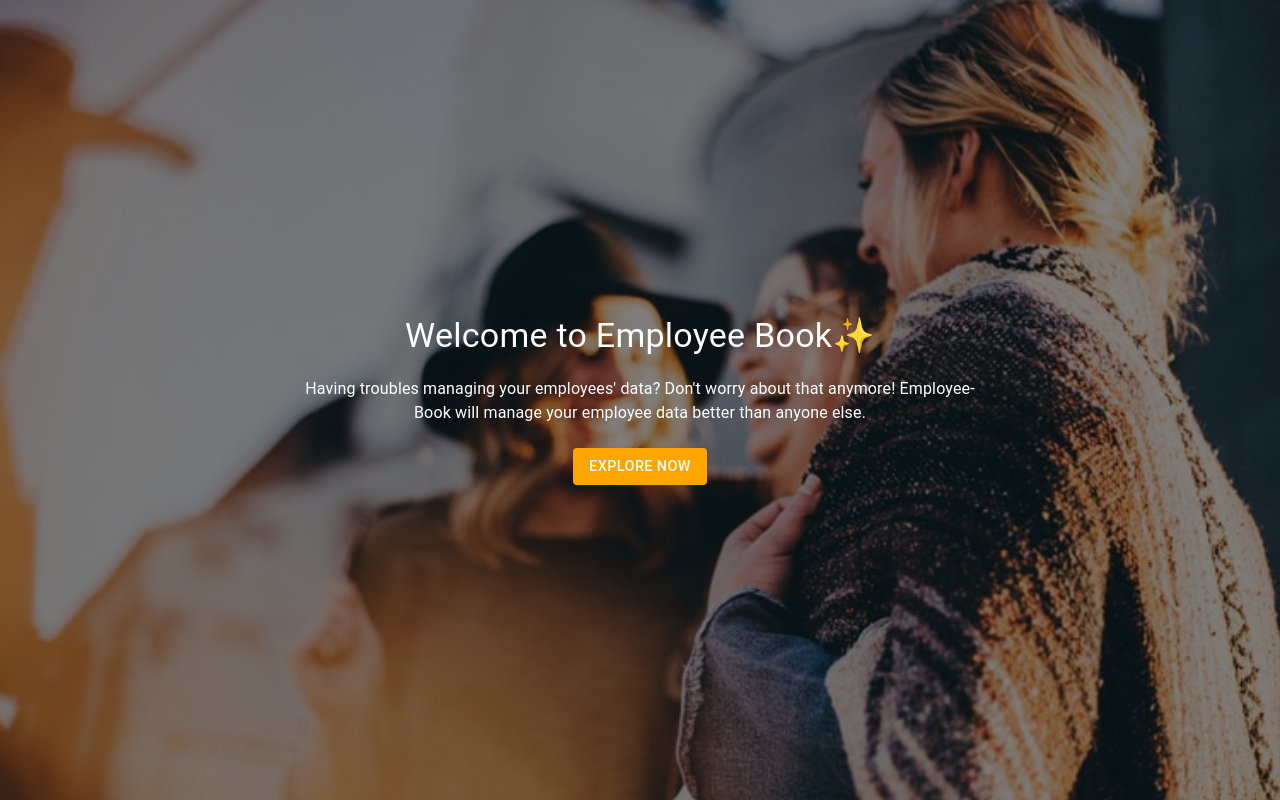
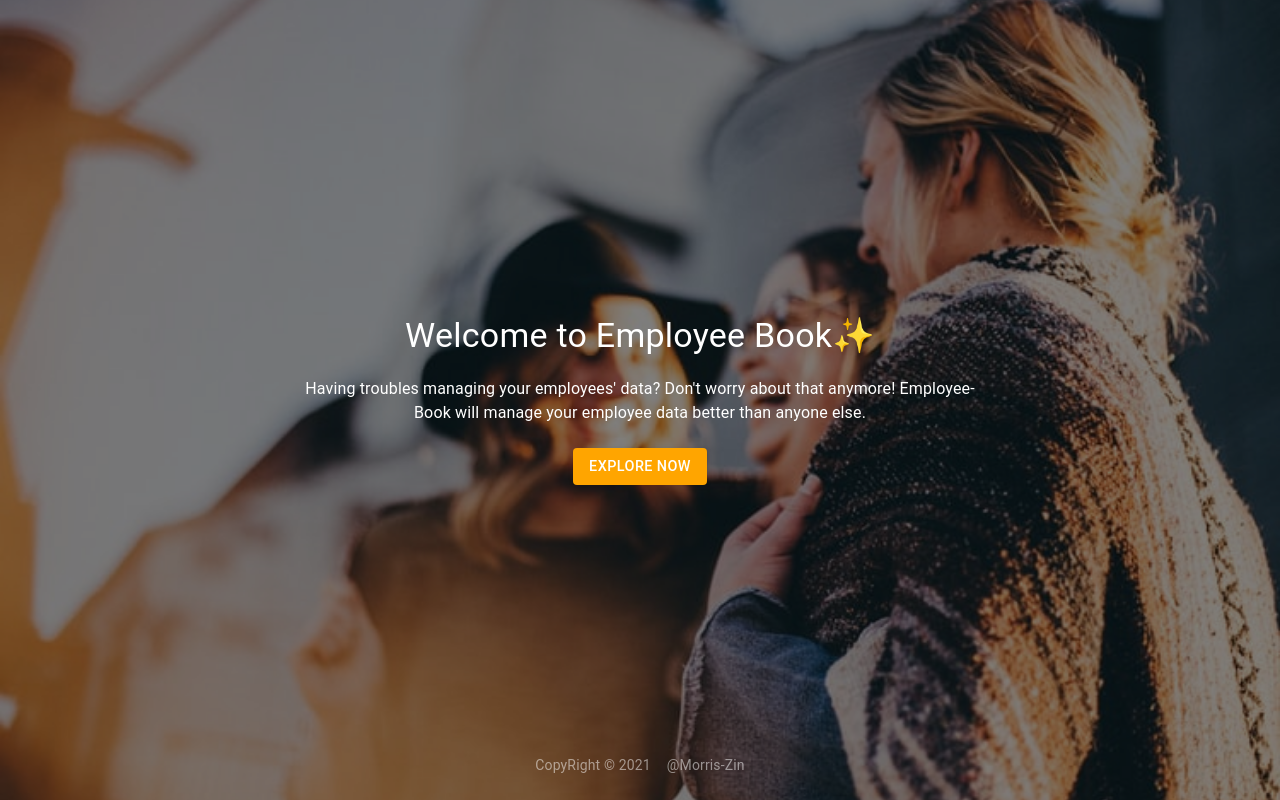
Before and after one commit to Morris-Zin/Employee-Book, a React (Create React App) app in the folder client/: page / in a window 1280 px wide. Built offline with nearby package versions, Linux system fonts and the light colour scheme.

Commit message:
Added footer

```diff
--- a/client/src/components/LandingPage/LandingPage.js
+++ b/client/src/components/LandingPage/LandingPage.js
@@ -3,6 +3,7 @@ import { Button, Typography } from "@material-ui/core";
 import { Link } from "react-router-dom";
 import LandingImage from "../../images/landingImage.jfif";
 import useStyles from "./styles";
+import CopyRight from "../utils/CopyRight";
 
 const LandingPage = () => {
   const classes = useStyles();
@@ -29,6 +30,10 @@ const LandingPage = () => {
         >
           Explore Now
         </Button>
+        <div className={classes.footer}>
+          <span className={classes.CopyRight}>CopyRight © {new Date().getFullYear()}</span>
+        @Morris-Zin
+        </div>
       </div>
     </div>
   );
--- a/client/src/components/LandingPage/styles.js
+++ b/client/src/components/LandingPage/styles.js
@@ -38,7 +38,20 @@ const useStyles = makeStyles((theme) => ({
     fontSize: '0.9rem',
     '&:hover': {
      background: '#ff8c00'
-    }
+    },
   },
+  footer: {
+    display: 'flex',
+    justifyContent: 'center',
+    position: "absolute",
+    bottom: '15px',
+    left: '50%',
+    transform: 'translate(-50%,-50%)',
+    opacity: '0.5'
+  },
+  CopyRight: {
+    display: 'inline-block',
+    marginRight: '16px'
+  }
 }));
 export default useStyles;
```
